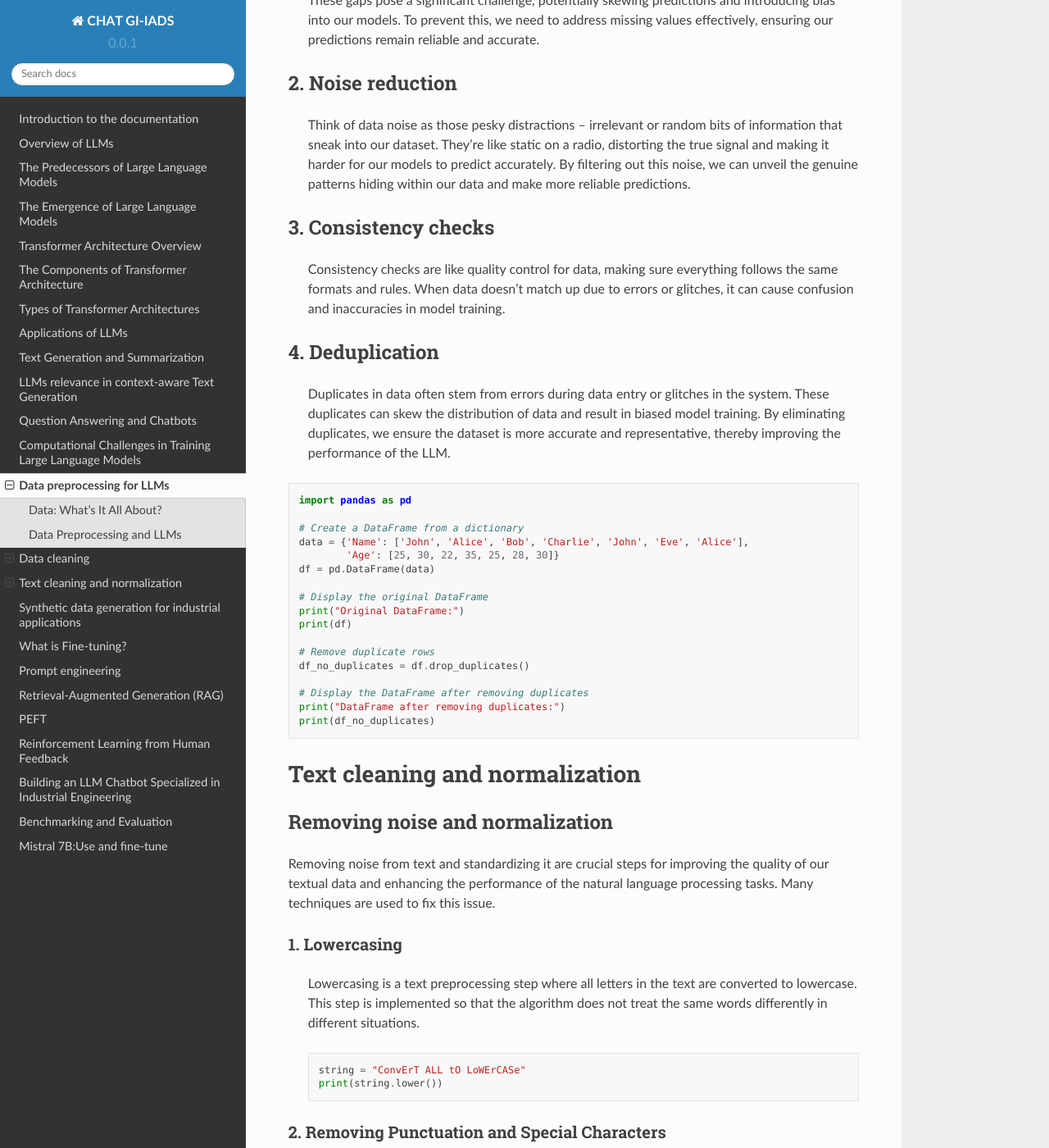
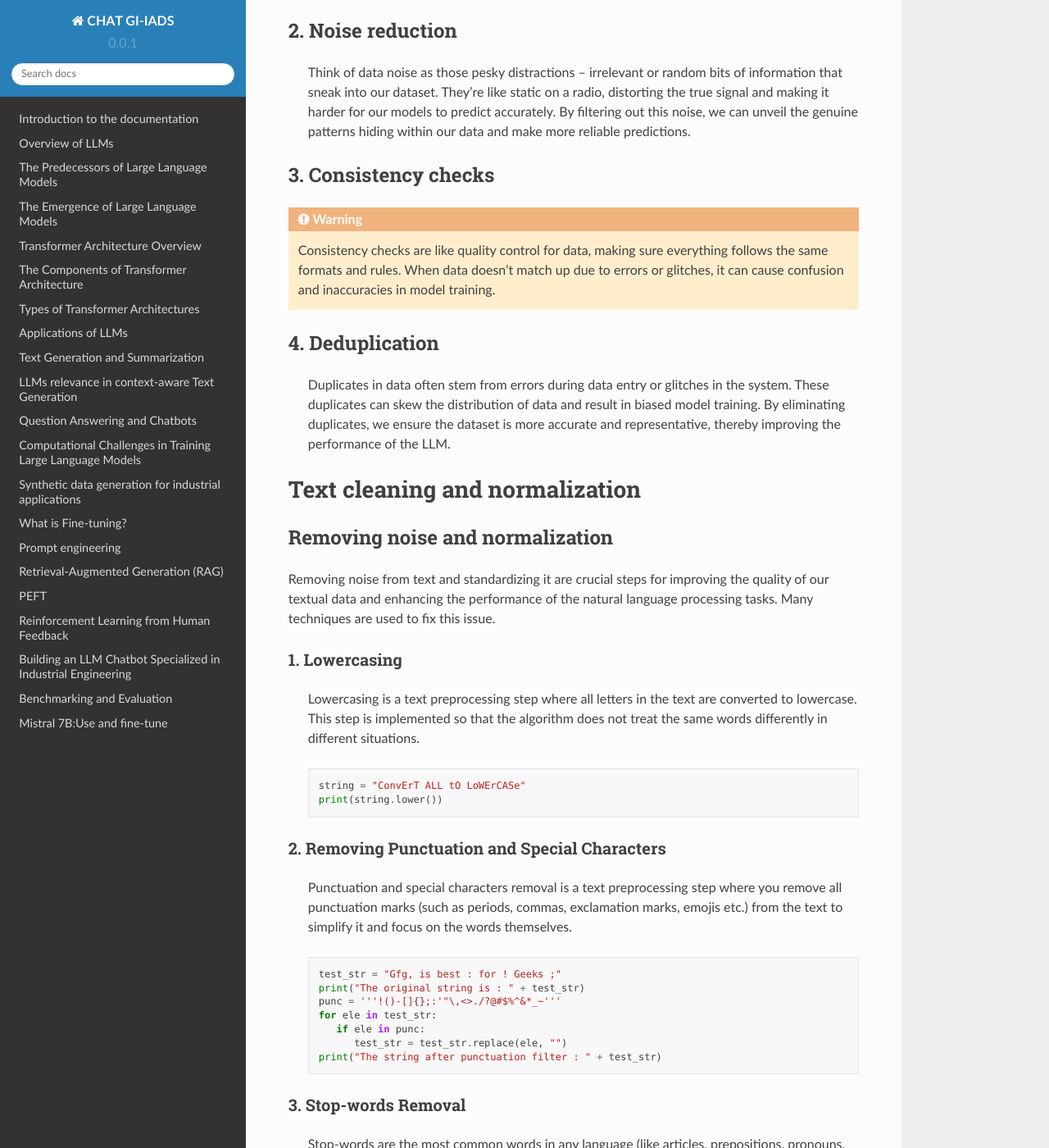
Before and after one commit to MasrourTawfik/chat-gi-iads, a Sphinx documentation site: the page built from docs/source/2.5-Data-Preprocessing-for-LLMs.rst, in a window 1280 px wide and 1400 px high, scrolled down 1638 px. Shown: the whole window at 82% size. Built offline with Sphinx 7.4.7 and the Read the Docs theme 2.0.0, drawn with Linux system fonts in a browser that asks for light colours; pages that are not in the unit, such as notebooks, are missing from menus; some of the changed text lies outside the part shown.

Commit message:
0000000000

```diff
--- a/docs/source/2.5-Data-Preprocessing-for-LLMs.rst
+++ b/docs/source/2.5-Data-Preprocessing-for-LLMs.rst
@@ -14,14 +14,15 @@
 Data preprocessing is a pivotal phase in our pipeline, essential for achieving high-quality results. It encompasses refining raw text data to ensure smoother training, faster convergence, and superior model performance. By standardizing input data and employing specialized techniques tailored for large language models, we effectively reduce complexity and enhance overall efficiency.
 
 
-.. figure:: ../Images/Data-Preprocessing-for-LLMs.jpg
+.. figure:: ../Images/wwww.png
    :width: 80%
    :align: center
    :alt: Alternative text for the image
 
 Data cleaning
 ============================
-Data cleaning is a fundamental aspect of data pre-processing for training LLMs. This technique involves identifying and rectifying inaccuracies, inconsistencies, and irrelevant elements within the raw text data.
+.. note::
+   Data cleaning is a fundamental aspect of data pre-processing for training LLMs. This technique involves identifying and rectifying inaccuracies, inconsistencies, and irrelevant elements within the raw text data.
 
 Data cleaning methods :
 ------------------------
@@ -35,31 +36,12 @@
 
 3. Consistency checks
 -----------------------------------
+.. warning::
    Consistency checks are like quality control for data, making sure everything follows the same formats and rules. When data doesn't match up due to errors or glitches, it can cause confusion and inaccuracies in model training.
 
 4. Deduplication
 -----------------------------------
    Duplicates in data often stem from errors during data entry or glitches in the system. These duplicates can skew the distribution of data and result in biased model training. By eliminating duplicates, we ensure the dataset is more accurate and representative, thereby improving the performance of the LLM.
-
-.. code-block:: python
-
-    import pandas as pd
-
-    # Create a DataFrame from a dictionary
-    data = {'Name': ['John', 'Alice', 'Bob', 'Charlie', 'John', 'Eve', 'Alice'],
-            'Age': [25, 30, 22, 35, 25, 28, 30]}
-    df = pd.DataFrame(data)
-
-    # Display the original DataFrame
-    print("Original DataFrame:")
-    print(df)
-
-    # Remove duplicate rows
-    df_no_duplicates = df.drop_duplicates()
-
-    # Display the DataFrame after removing duplicates
-    print("DataFrame after removing duplicates:")
-    print(df_no_duplicates)
 
 Text cleaning and normalization
 ========================================
@@ -162,8 +144,6 @@
    Stemming is a linguistic normalization that simplifies words to their base form or root by removing prefixes and suffixes, helping the natural language processing and information retrieval.
 
    .. code-block:: python
-
-
       import nltk
       from nltk.stem import PorterStemmer
 
--- a/docs/source/index.rst
+++ b/docs/source/index.rst
@@ -16,7 +16,7 @@
    Text-Generation
    ChatAI-and-Chatbots
    The_computational_requirements_for_Training_LLMs
-   2.5-Data-Preprocessing-for-LLMs
+   Data-Preprocessing-for-LLMs
    Synthetic_Data_Generation_for_Industrial_Applications
    intro-finetuning
    prompt-engineering
```
Also changed, not shown: other parts of docs/source/2.5-Data-Preprocessing-for-LLMs.rst (+1 -1 lines), docs/Images/dessin.png (added), docs/Images/wwww.png (added).
